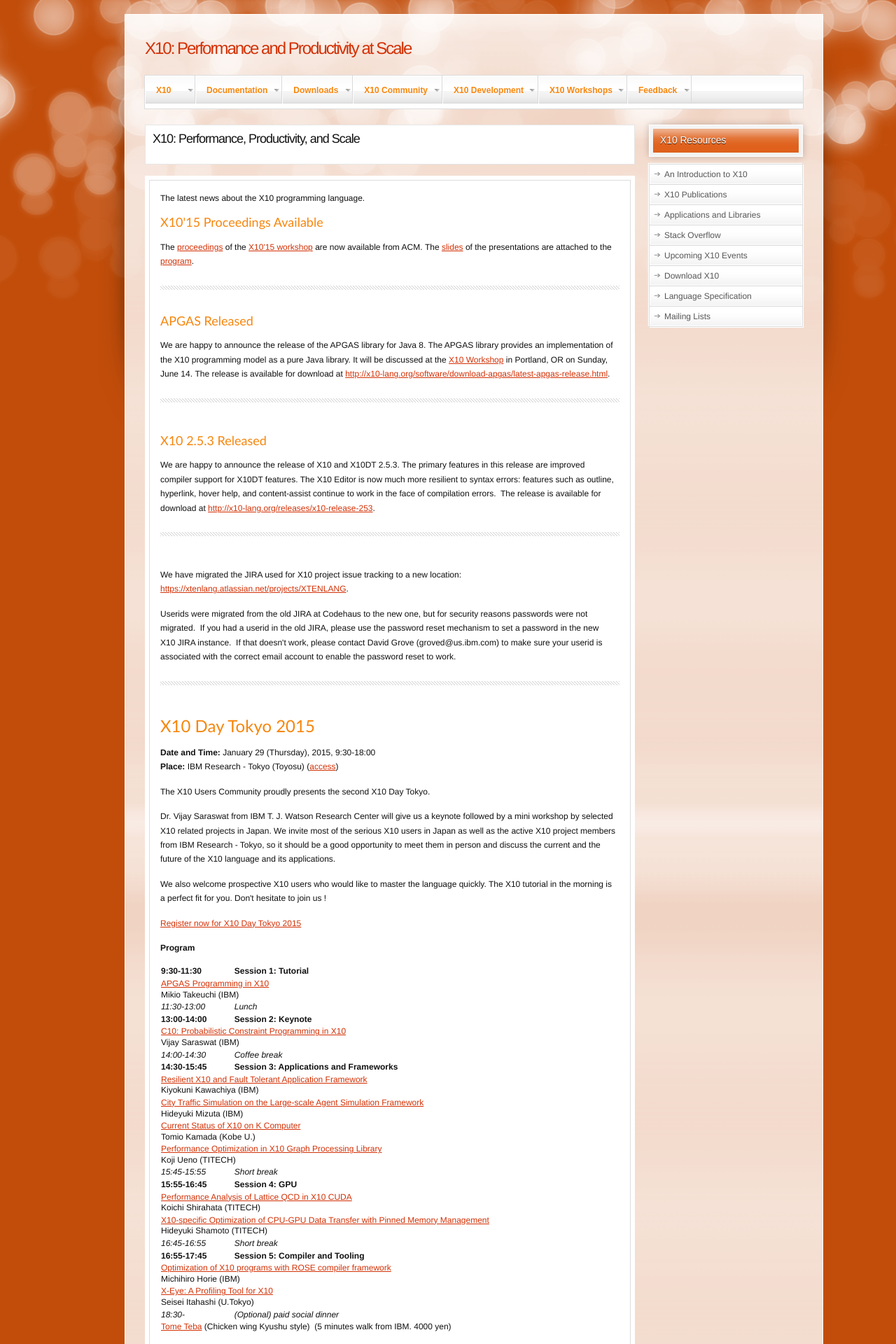
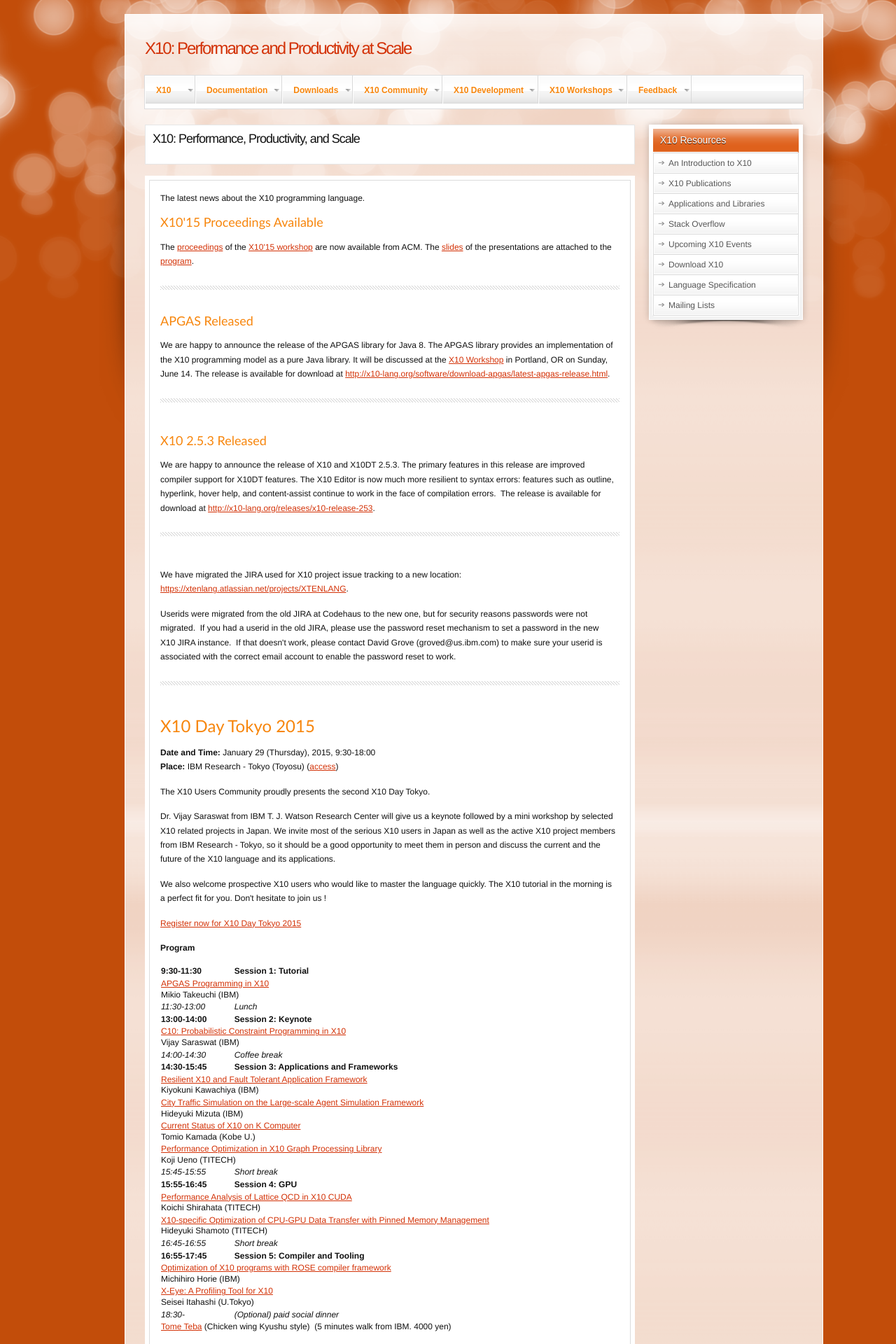
Before and after one commit to x10-lang/x10-lang.github.io, a Jekyll site: the page built from index.html, in a window 1280 px wide. Shown: the top 1920 px of the page at 70% size. Built offline with Jekyll 4.4.1, drawn with Linux system fonts in a browser that asks for light colours.

Commit message:
some style tweaks

```diff
--- a/_includes/side_menu.html
+++ b/_includes/side_menu.html
@@ -2,8 +2,8 @@
    {% for menu in site.data.side-menu %}
                                     <div class="module-outline-1">
         	<div class="module-outline-2">
-            	    					<div class="module-title">
             	<div class="rt-block">
+		<div class="module-title">
            	    	<h2 class="title">
 			{% if menu.link %}
 			<a href="{{menu.link}}">{{menu.name | xml_escape}}</a>
--- a/_includes/top_menu_rec.html
+++ b/_includes/top_menu_rec.html
@@ -18,7 +18,7 @@
  {% capture li_type %}{{li_type}} root{% endcapture %}
  {% endif %}
 
-<li class="{{li_type}}">
+<li class="{{li_type}} item">
  {% if menu.link %}
   <a class="{{span_type}} item bullet" href="{{menu.link}}"  >
     <span>
@@ -39,7 +39,9 @@
 {% include top_menu_rec.html level=level submenu=menu.submenu %}
 {% endif  <!-- menu.submenu --> %}
 </li>
-{% endfor <!-- menu in data.top-menu --> %}
-      </ul>
-      <div class="drop-bot"></div>
+{% endfor <!-- menu in include.submenu --> %}
+</ul>
+{% unless include.level == 1 %}
+<div class="drop-bot"></div>
+{% endunless %}
 </div>
--- a/_layouts/generic.html
+++ b/_layouts/generic.html
@@ -2,11 +2,10 @@
 <html>
 
   {% include head.html %}
-
-<body>
+<body class="font-family-helvetica font-size-is-default menu-type-fusionmenu col12">
 
   <!--    {% include header.html %} -->
-
+   <a name="pageTop" id="pageTop"></a>
    <div id="page-wraper">
      <div id="in-page-wraper">
        <div id="in-page-wraper-2">
```
